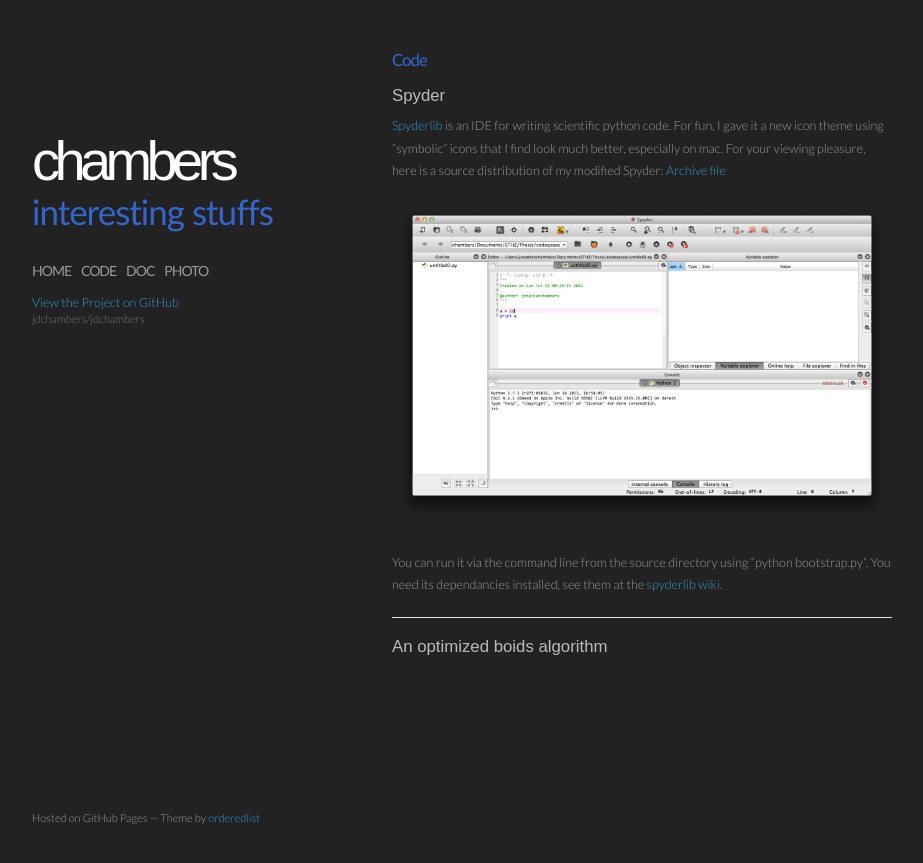
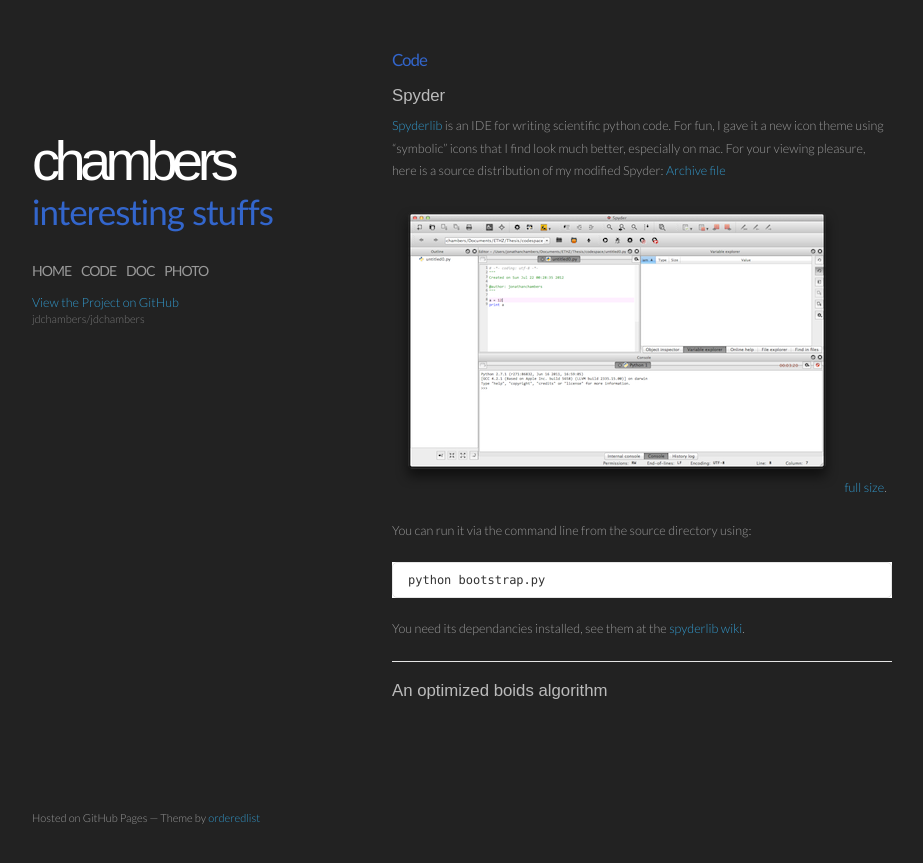
Before and after one commit to jdchambers/jdchambers, a Jekyll site: the page built from code.md, in a window 1280 px wide. Shown: the top 863 px of the page, without its empty margins (178-1101 px from the left). Built offline with Jekyll 4.4.1, drawn with Linux system fonts in a browser that asks for light colours.

Commit message:
add shrunked image and full size link

````diff
--- a/code.md
+++ b/code.md
@@ -8,9 +8,14 @@
 ###Spyder
 [Spyderlib](http://code.google.com/p/spyderlib/) is an IDE for writing scientific python code. For fun, I gave it a new icon theme using "symbolic" icons that I find look much better, especially on mac. For your viewing pleasure, here is a source distribution of my modified Spyder:  [Archive file](https://dl.dropbox.com/u/6613592/spyder-2.2.0dev.tar.gz)
 
-![Spyder-mac screenshot](img/spyder-mac.png)
+![Spyder-mac screenshot](img/spyder-mac-min.png)
+[full size](img/spyder-mac.png).
 
-You can run it via the command line from the source directory using "python bootstrap.py". You need its dependancies installed, see them at the [spyderlib wiki](http://code.google.com/p/spyderlib/wiki/Installation).
+You can run it via the command line from the source directory using:
+```bash
+python bootstrap.py
+```
+You need its dependancies installed, see them at the [spyderlib wiki](http://code.google.com/p/spyderlib/wiki/Installation).
 
 ***
 
````
